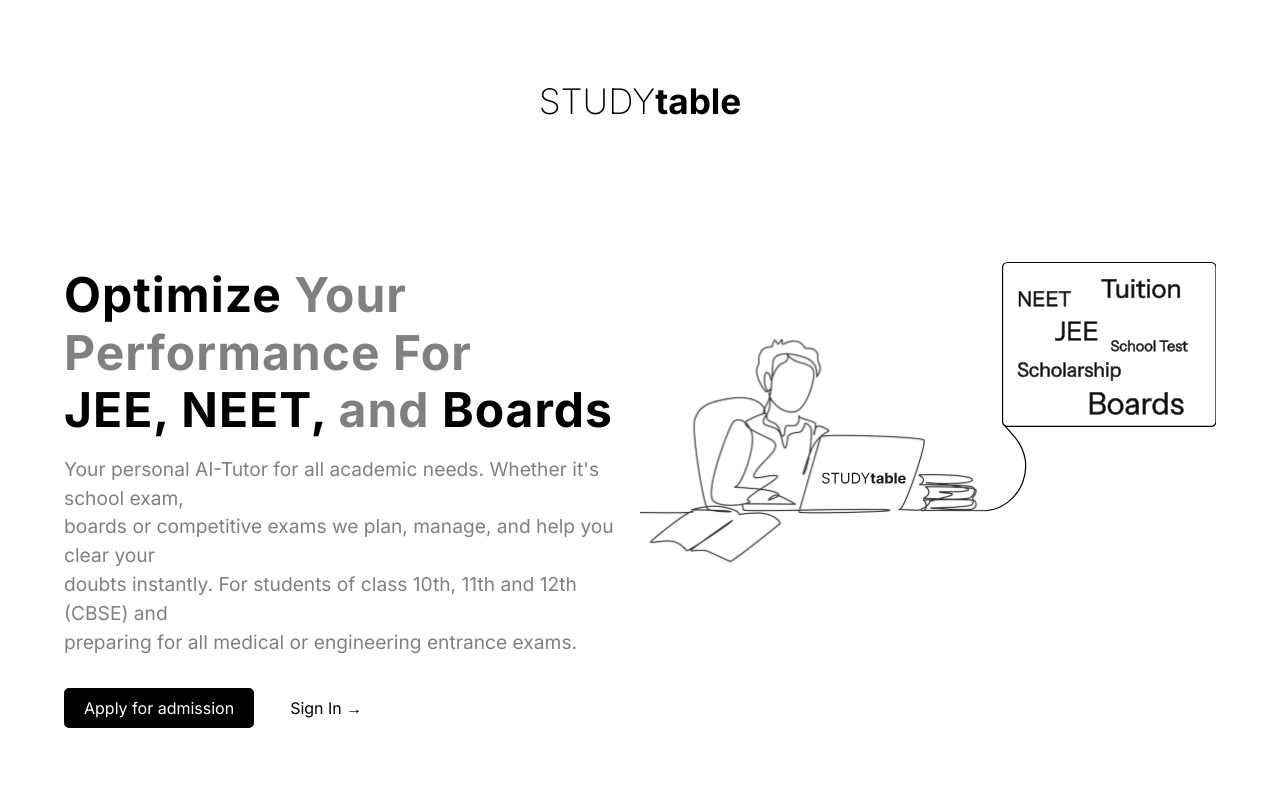
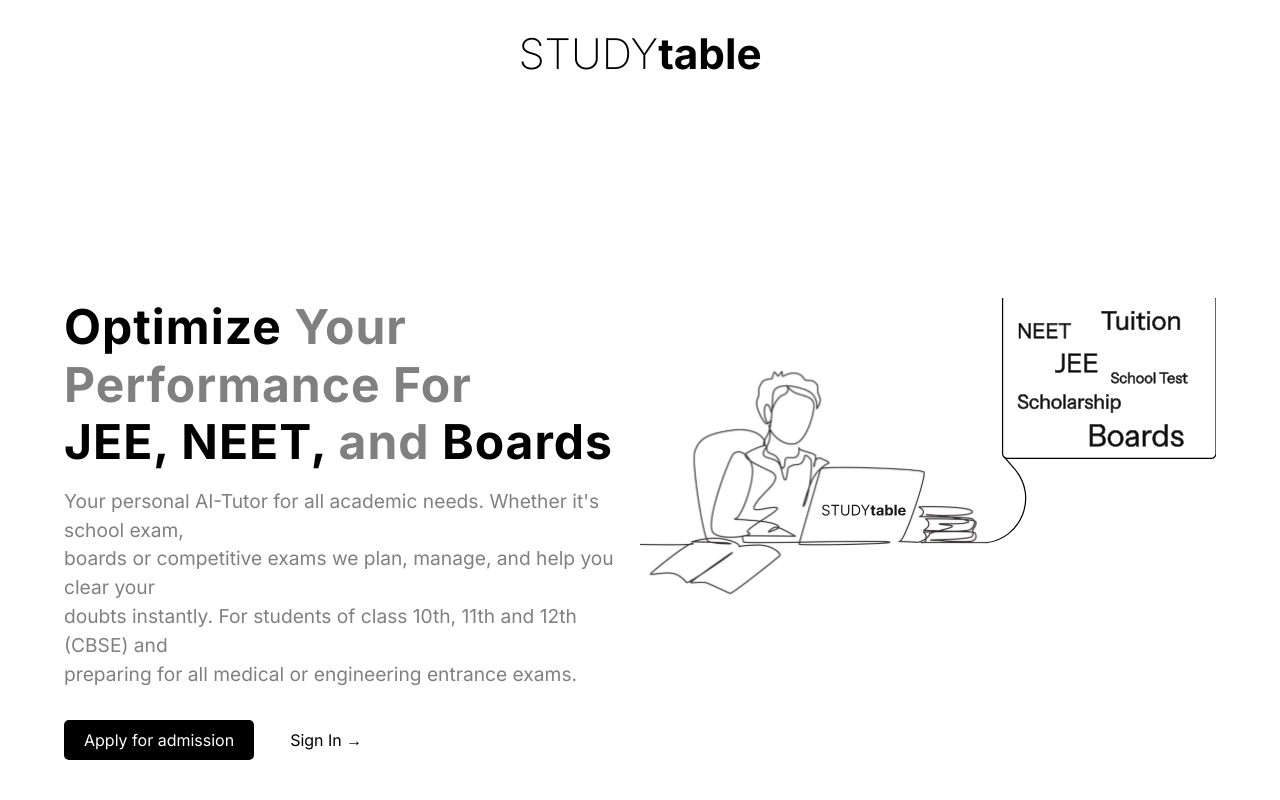
Before and after one commit to harshvyas0803/STUDYtable, a React (Vite) app: page / in a window 1280 px wide. Shown: the top 800 px of the page. Built offline with nearby package versions, Linux system fonts and the light colour scheme.

Commit message:
added animatio title

```diff
--- a/package.json
+++ b/package.json
@@ -10,6 +10,7 @@
     "preview": "vite preview"
   },
   "dependencies": {
+    "framer-motion": "^12.4.10",
     "motion": "^12.4.10",
     "react": "^19.0.0",
     "react-dom": "^19.0.0"
--- a/src/Home.css
+++ b/src/Home.css
@@ -5,6 +5,8 @@
   padding: 0;
   box-sizing: border-box;
   font-family: "Inter", sans-serif;
+  overflow-x: hidden;
+
 }
 
 .parent-container {
@@ -12,5 +14,6 @@
   margin-left: auto;
   margin-right: auto;
   margin-top: 5rem;
+  overflow-x: hidden;
 
 }
--- a/src/Home.jsx
+++ b/src/Home.jsx
@@ -18,10 +18,10 @@ const Home = () => {
   return (
     <>
 
+      <Title></Title>
 
       <div className="parent-container">
 
-      <Title></Title>
       <Section1></Section1>
       <Section2></Section2>
       <Section3></Section3>
--- a/src/components/title/Title.css
+++ b/src/components/title/Title.css
@@ -2,14 +2,16 @@
 .title {
   text-align: center;
   font-size: 2.2rem;
-  margin-top: 0rem;
+  margin-top: 2rem;
+  overflow-x: hidden;
 }
 
 /* Media Query for 900px */
 @media (max-width: 900px) {
   .title {
     margin-bottom: 5rem;
-    margin-top: -4rem; /* Adjust this value as needed */
+    margin-top: -4  rem; /* Adjust this value as needed */
+
   }
 }
 
--- a/src/components/title/Title.jsx
+++ b/src/components/title/Title.jsx
@@ -1,17 +1,36 @@
-import React from 'react'
-import "./Title.css"
+import React from "react";
+import { motion } from "framer-motion";
+import "./Title.css";
+
 const Title = () => {
   return (
-    <div>
+    <div className="title-container">
+      <motion.h1
+        className="title"
+        initial={{ scale: 0, rotate: -15, opacity: 0 }}
+        animate={{ scale: 1.2, rotate: 0, opacity: 1 }}
+        transition={{ duration: 1, ease: "easeOut" }} // Slower entrance animation
+        whileHover={{ scale: 1.2, rotate: 2, transition: { duration: 0.5 } }} // Smooth hover
+      >
+        <motion.span
+          className="study"
+          initial={{ x: -150, opacity: 0 }}
+          animate={{ x: 0, opacity: 1 }}
+          transition={{ delay: 0.5, duration: 1.5, ease: "easeOut" }}
+        >
+          STUDY
+        </motion.span>
+        <motion.span
+          className="table"
+          initial={{ x: 150, opacity: 0 }}
+          animate={{ x: 0, opacity: 1 }}
+          transition={{ delay: 1, duration: 2, ease: "easeOut" }}
+        >
+          table
+        </motion.span>
+      </motion.h1>
+    </div>
+  );
+};
 
-<h1 className="title">
-        <span className="study">STUDY</span>
-        <span className="table">table</span>
-      </h1>
-
-
-    </div>
-  )
-}
-
-export default Title
+export default Title;
```
Also changed, not shown: 1 other file (tests, documents, lock files or other folders).
